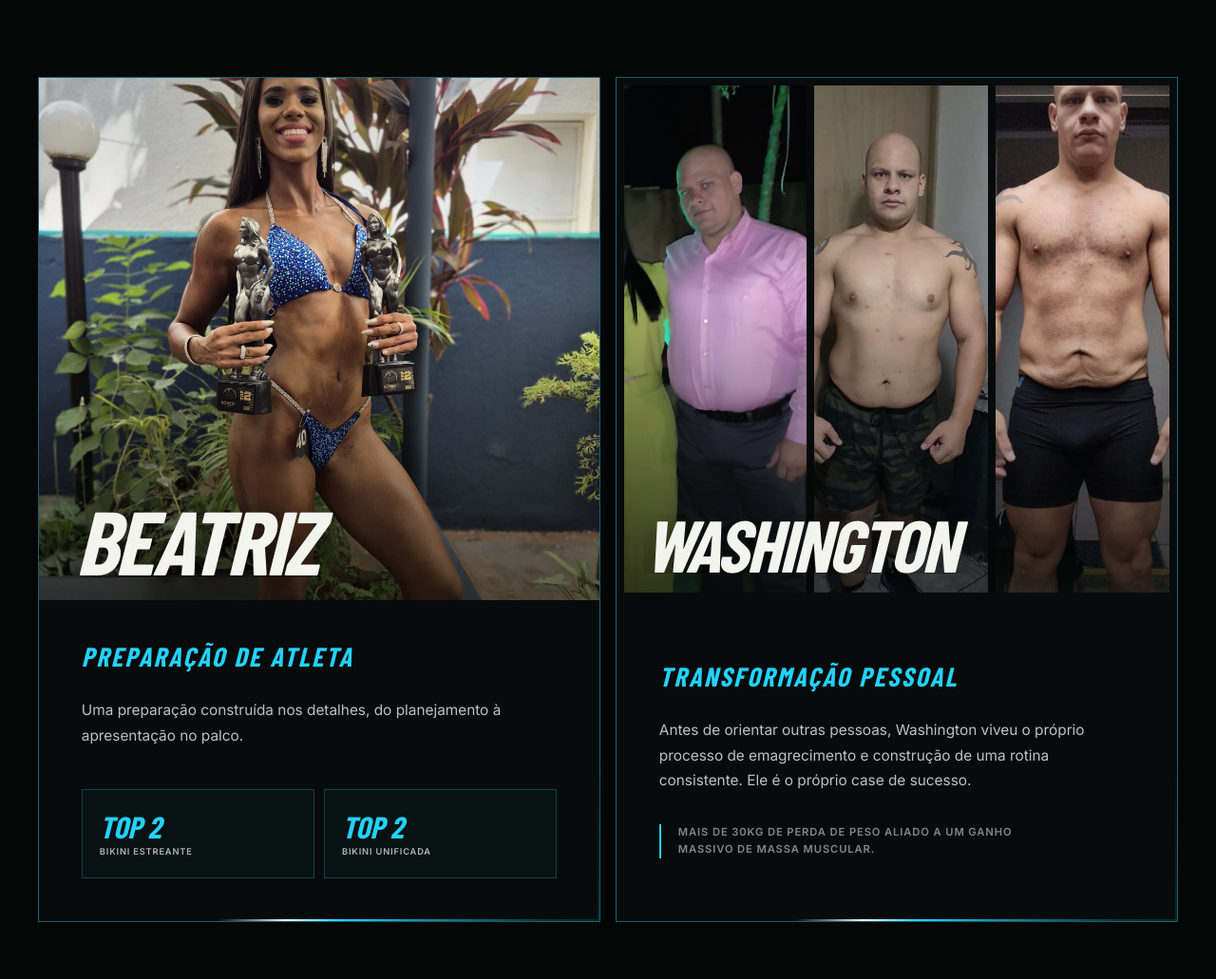
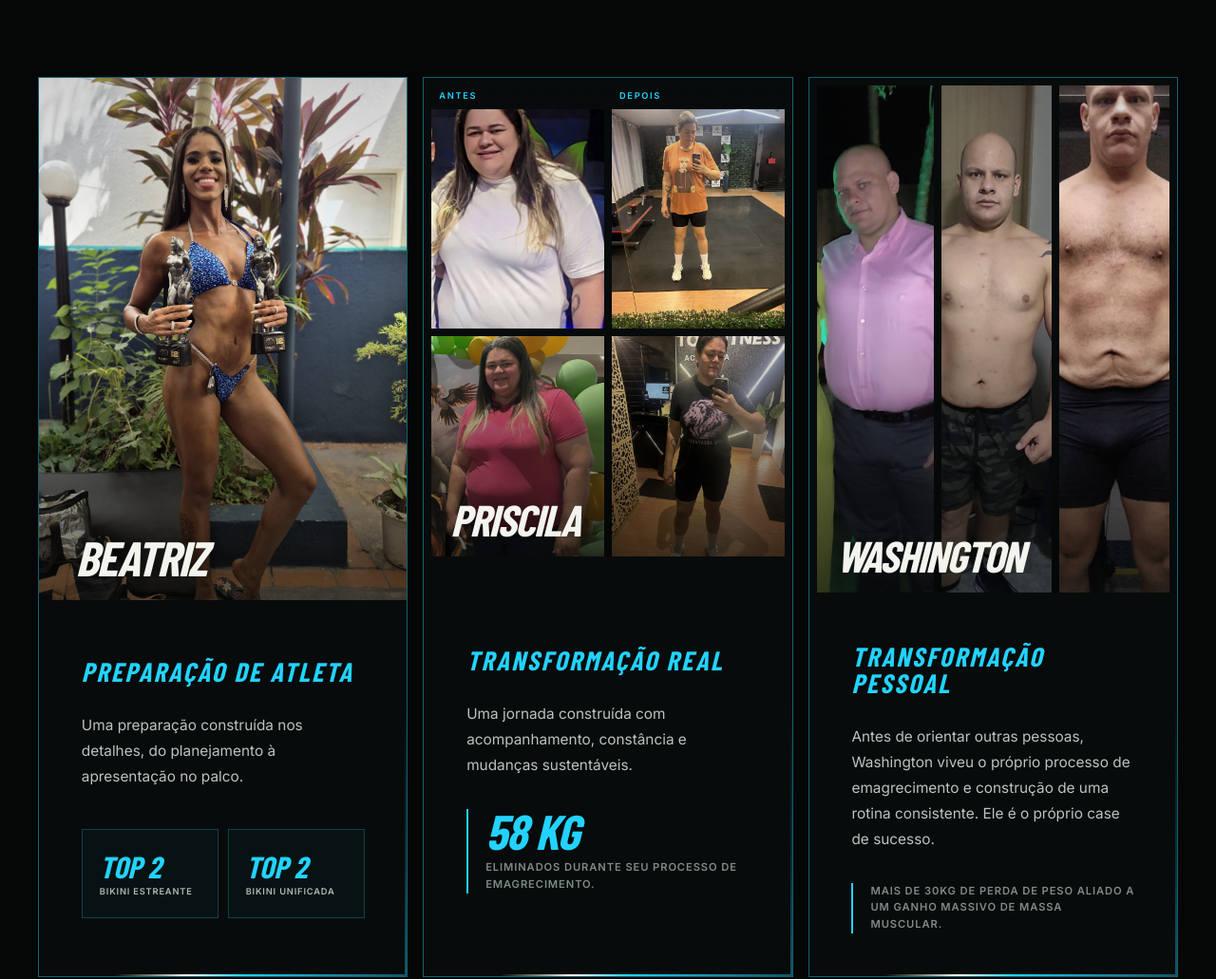
Before and after one commit to Eduardo-Navis/WBpersonal-page, a plain HTML site: page index.html in a window 1280 px wide. Shown: the part 3416-4447 px from the top of the page at 95% size. Drawn offline with nearby package versions, Linux system fonts and the light colour scheme; a web font is replaced by a local one.

Commit message:
card-case2

```diff
--- a/index.html
+++ b/index.html
@@ -225,6 +225,33 @@
                 </div>
               </article>
 
+              <article class="case-card case-card--priscila" data-reveal>
+                <div class="case-card__priscila-gallery" aria-label="Registros da transformação física de Priscila">
+                  <span class="case-card__gallery-label">Antes</span>
+                  <span class="case-card__gallery-label">Depois</span>
+                  <figure>
+                    <img src="assets/W/pri8.jpeg" alt="Registro de Priscila antes do processo de emagrecimento" loading="lazy" />
+                  </figure>
+                  <figure>
+                    <img src="assets/W/pri1.jpeg" alt="Registro da evolução física de Priscila" loading="lazy" />
+                  </figure>
+                  <figure>
+                    <img src="assets/W/pri9.jpeg" alt="Segundo registro de Priscila antes do processo de emagrecimento" loading="lazy" />
+                  </figure>
+                  <figure>
+                    <img src="assets/W/pri2.jpeg" alt="Priscila durante sua jornada de transformação" loading="lazy" />
+                  </figure>
+                  <span class="case-card__parallax-name case-card__parallax-name--priscila" aria-hidden="true" data-case-name>Priscila</span>
+                </div>
+                <div class="case-card__content">
+                  <p class="case-card__eyebrow">Transformação real</p>
+                  <p class="case-card__lead">
+                    Uma jornada construída com acompanhamento, constância e mudanças sustentáveis.
+                  </p>
+                  <p class="case-card__note"><strong>58 kg</strong> eliminados durante seu processo de emagrecimento.</p>
+                </div>
+              </article>
+
               <article class="case-card case-card--washington" data-reveal>
                 <div class="case-card__content">
                   <p class="case-card__eyebrow">Transformação pessoal</p>
--- a/styles/animations.css
+++ b/styles/animations.css
@@ -115,16 +115,19 @@
 }
 
 .case-card__media img,
+.case-card__priscila-gallery img,
 .case-card__gallery img {
   transition: transform 1100ms cubic-bezier(0.22, 1, 0.36, 1), filter 400ms ease;
 }
 
 .case-card[data-reveal] .case-card__media img,
+.case-card[data-reveal] .case-card__priscila-gallery img,
 .case-card[data-reveal] .case-card__gallery img {
   transform: scale(1.055);
 }
 
 .case-card[data-reveal="visible"] .case-card__media img,
+.case-card[data-reveal="visible"] .case-card__priscila-gallery img,
 .case-card[data-reveal="visible"] .case-card__gallery img {
   transform: scale(1);
 }
@@ -176,6 +179,7 @@
 }
 
 .case-card:hover .case-card__media img,
+.case-card:hover .case-card__priscila-gallery img,
 .case-card:hover .case-card__gallery img {
   filter: saturate(0.96) contrast(1.03);
   transform: scale(1.018);
@@ -204,6 +208,7 @@
 
 .custom-quote__panel::after,
 .case-card--bia::after,
+.case-card--priscila::after,
 .case-card--washington::after {
   position: absolute;
   z-index: 2;
@@ -220,6 +225,7 @@
 
 .custom-quote__panel[data-reveal="visible"]::after,
 .case-card--bia[data-reveal="visible"]::after,
+.case-card--priscila[data-reveal="visible"]::after,
 .case-card--washington[data-reveal="visible"]::after {
   animation: custom-quote-border 4.5s linear infinite;
 }
@@ -241,5 +247,5 @@
   [data-reveal] { opacity: 1; transform: none; transition: none; }
   .goal-card, .goal-card__details, .goal-card__icon, .price-card, .credential, .case-card, .custom-quote__panel > a { transition: none; }
   .case-card__content > *, .case-card__parallax-name { opacity: 1; clip-path: none; filter: none; transform: none; transition: none; }
-  .custom-quote__panel::after, .case-card--bia::after, .case-card--washington::after { display: none; }
+  .custom-quote__panel::after, .case-card--bia::after, .case-card--priscila::after, .case-card--washington::after { display: none; }
 }
--- a/styles/style.css
+++ b/styles/style.css
@@ -249,7 +249,7 @@ section[id] { scroll-margin-top: 76px; }
 .cases__list { display: grid; gap: 16px; margin-top: clamp(50px, 7vw, 84px); }
 .case-card { position: relative; display: grid; overflow: hidden; border: 1px solid var(--line); background: #080b0b; }
 .case-card__media { min-width: 0; min-height: 0; overflow: hidden; margin: 0; background: #050707; }
-.case-card__media img, .case-card__gallery img { display: block; width: 100%; height: 100%; object-fit: cover; filter: saturate(0.86) contrast(1.02); }
+.case-card__media img, .case-card__gallery img, .case-card__priscila-gallery img { display: block; width: 100%; height: 100%; object-fit: cover; filter: saturate(0.86) contrast(1.02); }
 .case-card__content { position: relative; z-index: 1; align-self: center; padding: clamp(34px, 5vw, 66px); }
 .case-card__eyebrow { margin: 0 0 18px; color: var(--accent); font-size: 0.58rem; font-weight: 700; letter-spacing: 0.2em; text-transform: uppercase; }
 .case-card h3 { margin: 0; font-family: var(--display); font-size: clamp(3.4rem, 6vw, 6.2rem); font-style: italic; font-weight: 800; letter-spacing: -0.035em; line-height: 0.82; text-transform: uppercase; }
@@ -264,6 +264,15 @@ section[id] { scroll-margin-top: 76px; }
 .case-card__achievements li { display: grid; gap: 5px; padding: 22px 18px; border: 1px solid rgba(34, 211, 255, 0.24); background: rgba(34, 211, 255, 0.035); }
 .case-card__achievements strong { color: var(--accent); font-family: var(--display); font-size: 2rem; font-style: italic; line-height: 1; text-transform: uppercase; }
 .case-card__achievements span { color: #aeb8b5; font-size: 0.58rem; font-weight: 600; letter-spacing: 0.09em; text-transform: uppercase; }
+.case-card--priscila { min-height: 660px; grid-template-columns: minmax(0, 1.28fr) minmax(330px, 0.72fr); border-color: rgba(34, 211, 255, 0.42); background: #080b0b; }
+.case-card--priscila .case-card__eyebrow { margin-bottom: 24px; font-family: var(--display); font-size: clamp(1.35rem, 2.2vw, 2rem); font-style: italic; font-weight: 800; letter-spacing: 0.08em; line-height: 1; }
+.case-card__priscila-gallery { position: relative; display: grid; min-width: 0; isolation: isolate; grid-template-columns: repeat(2, minmax(0, 1fr)); grid-template-rows: auto repeat(2, minmax(0, 1fr)); gap: 8px; padding: 8px; }
+.case-card__priscila-gallery::after { position: absolute; z-index: 1; inset: 8px; background: linear-gradient(to bottom, rgba(3, 5, 5, 0.12), transparent 45%, rgba(3, 5, 5, 0.68)); content: ""; pointer-events: none; }
+.case-card__gallery-label { position: relative; z-index: 2; padding: 6px 8px 2px; color: var(--accent); font-size: 0.58rem; font-weight: 700; letter-spacing: 0.18em; line-height: 1; text-transform: uppercase; }
+.case-card__priscila-gallery figure { min-width: 0; min-height: 0; overflow: hidden; margin: 0; background: #050707; }
+.case-card__priscila-gallery img { object-position: center 28%; }
+.case-card__parallax-name--priscila { right: 18px; bottom: 28px; left: 28px; width: fit-content; max-width: calc(100% - 56px); font-size: clamp(3.4rem, 6vw, 6.6rem); }
+.case-card--priscila .case-card__note strong { display: block; margin-bottom: 7px; color: var(--accent); font-family: var(--display); font-size: clamp(2.3rem, 4vw, 4rem); font-style: italic; letter-spacing: -0.02em; line-height: 0.9; }
 .case-card--washington { min-height: 660px; grid-template-columns: minmax(330px, 0.72fr) minmax(0, 1.28fr); border-color: rgba(34, 211, 255, 0.42); background: #080b0b; }
 .case-card--washington .case-card__eyebrow { margin-bottom: 24px; font-family: var(--display); font-size: clamp(1.35rem, 2.2vw, 2rem); font-style: italic; font-weight: 800; letter-spacing: 0.08em; line-height: 1; }
 .case-card--washington h3 { font-size: clamp(3rem, 5vw, 5rem); }
@@ -277,12 +286,10 @@ section[id] { scroll-margin-top: 76px; }
 .case-card__parallax-name--washington { right: 18px; bottom: 28px; left: 28px; width: fit-content; max-width: calc(100% - 56px); font-size: clamp(3.4rem, 6vw, 6.6rem); }
 
 @media (min-width: 761px) {
-  .cases__list {
-    align-items: stretch;
-    grid-template-columns: repeat(2, minmax(0, 1fr));
-  }
+  .cases__list { align-items: stretch; grid-template-columns: 1fr; }
 
   .case-card--bia,
+  .case-card--priscila,
   .case-card--washington {
     min-height: 0;
     grid-template-columns: 1fr;
@@ -294,9 +301,20 @@ section[id] { scroll-margin-top: 76px; }
     height: clamp(500px, 43vw, 620px);
   }
 
+  .case-card--priscila .case-card__priscila-gallery { height: clamp(500px, 40vw, 570px); }
+
+  .case-card--priscila .case-card__priscila-gallery,
   .case-card--washington .case-card__gallery { order: 1; }
+  .case-card--priscila .case-card__content,
   .case-card--washington .case-card__content { order: 2; }
   .case-card__content { padding: clamp(34px, 3.5vw, 48px); }
+}
+
+@media (min-width: 1100px) {
+  .cases__list { grid-template-columns: repeat(3, minmax(0, 1fr)); }
+  .case-card__parallax-name { font-size: clamp(3.2rem, 4vw, 4.8rem); }
+  .case-card__parallax-name--priscila,
+  .case-card__parallax-name--washington { font-size: clamp(2.7rem, 3.6vw, 4.2rem); }
 }
 
 .goals { position: relative; overflow: hidden; padding: clamp(110px, 12vw, 170px) 0; background: #0a0d0d; }
@@ -514,7 +532,7 @@ section[id] { scroll-margin-top: 76px; }
   .cases__heading h2 em { display: block; }
   .cases__heading > p { margin-top: 24px; font-size: 0.84rem; line-height: 1.68; }
   .cases__list { gap: 10px; margin-top: 38px; }
-  .case-card, .case-card--bia, .case-card--washington { min-height: 0; grid-template-columns: 1fr; }
+  .case-card, .case-card--bia, .case-card--priscila, .case-card--washington { min-height: 0; grid-template-columns: 1fr; }
   .case-card__content { padding: 30px 20px 28px; }
   .case-card h3, .case-card--washington h3 { font-size: clamp(2.8rem, 14vw, 3.7rem); }
   .case-card__lead { margin-top: 22px; font-size: 0.82rem; line-height: 1.65; }
@@ -526,6 +544,12 @@ section[id] { scroll-margin-top: 76px; }
   .case-card__achievements li { padding: 16px 12px; }
   .case-card__achievements strong { font-size: 1.65rem; }
   .case-card__achievements span { font-size: 0.48rem; line-height: 1.35; }
+  .case-card--priscila .case-card__content { order: 2; }
+  .case-card--priscila .case-card__eyebrow { margin-bottom: 18px; font-size: 1.4rem; }
+  .case-card__priscila-gallery { height: 460px; min-height: 0; order: 1; gap: 6px; padding: 6px; }
+  .case-card__priscila-gallery::after { inset: 6px; }
+  .case-card__parallax-name--priscila { right: 14px; bottom: 18px; left: 14px; max-width: calc(100% - 28px); font-size: clamp(3rem, 17vw, 4.7rem); }
+  .case-card--priscila .case-card__note strong { font-size: 2.7rem; }
   .case-card--washington .case-card__content { order: 2; }
   .case-card--washington .case-card__eyebrow { margin-bottom: 18px; font-size: 1.4rem; }
   .case-card__gallery { min-height: 420px; grid-template-columns: 0.72fr 1.28fr; order: 1; padding: 6px; }
```
Also changed, not shown: assets/W/pri1.jpeg (added), assets/W/pri2.jpeg (added), assets/W/pri8.jpeg (added), assets/W/pri9.jpeg (added).
